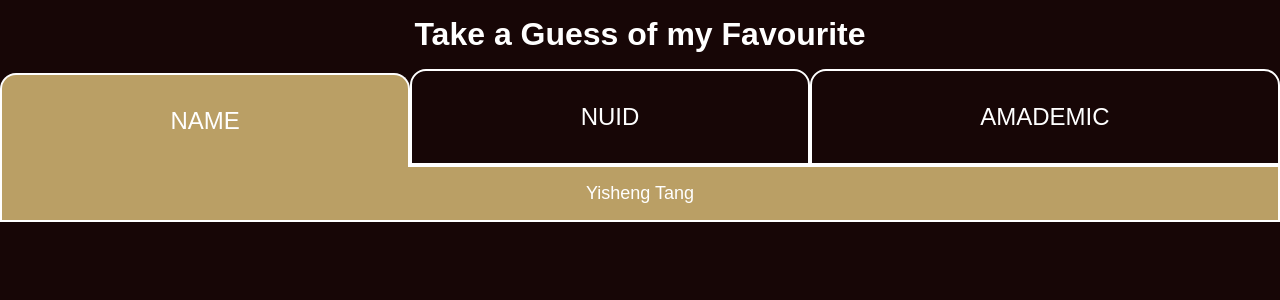
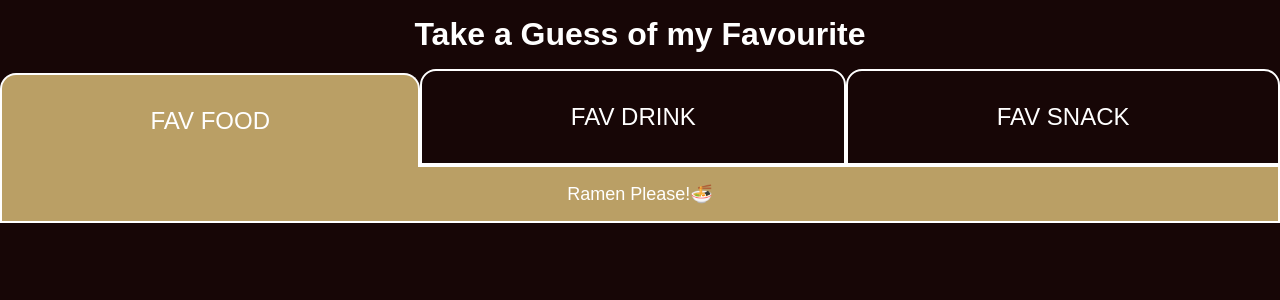
Before and after one commit to tangyisheng2/INFO6150-archive, a React (Create React App) app in the folder work/react-tabs/tabs/: page / in a window 1280 px wide. Shown: the top 300 px of the page. Built offline with nearby package versions, Linux system fonts and the light colour scheme.

Commit message:
Update the data

```diff
--- a/work/react-tabs/tabs/src/App.jsx
+++ b/work/react-tabs/tabs/src/App.jsx
@@ -12,9 +12,9 @@ function App() {
     //     myUniversity: 'Northeastern University',
     // };
     let data = {
-      name: "Yisheng Tang",
-      NUID: "002193735",
-      Amademic: "Northeastern University"
+        "Fav Food": "Ramen Please!🍜",
+        "Fav Drink": "Boba Milktea!🥤",
+        "Fav Snack": "Chocolate 🍫"
     }
     return (
         <div className="app">
```
